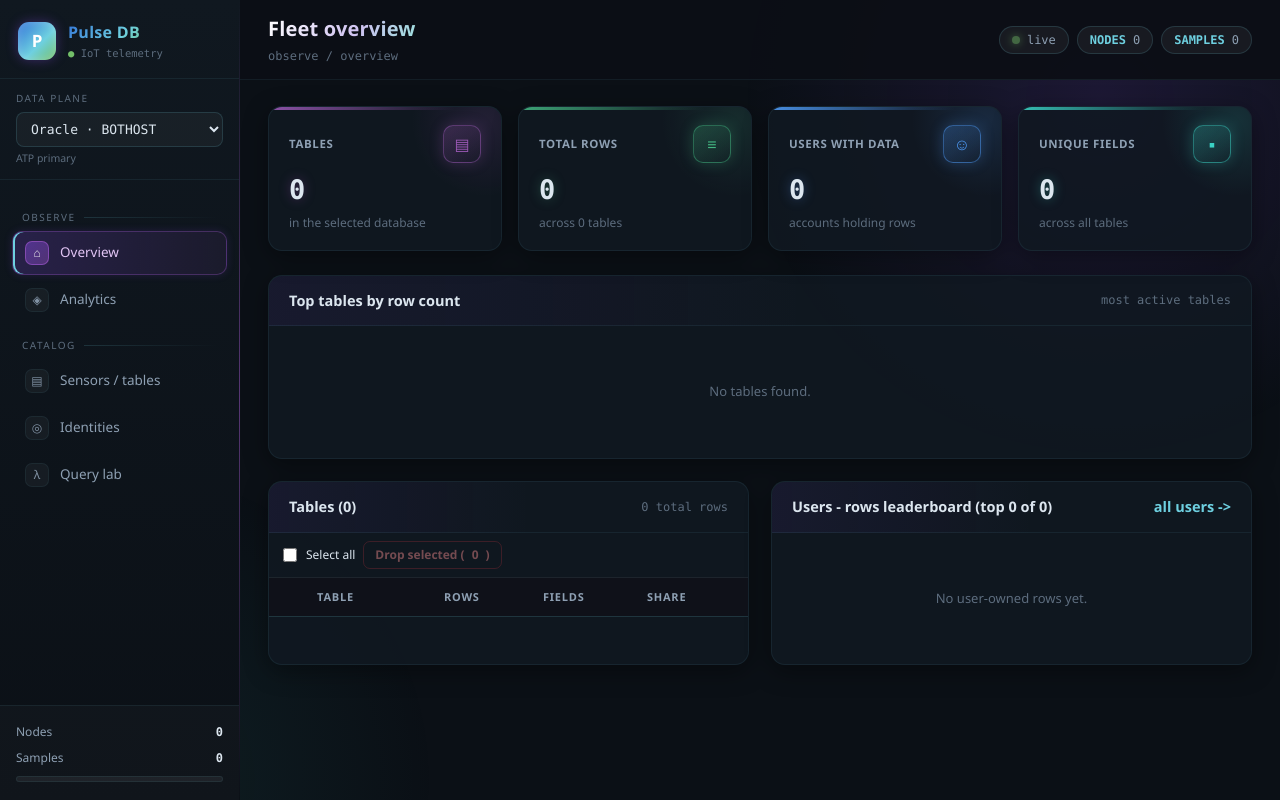
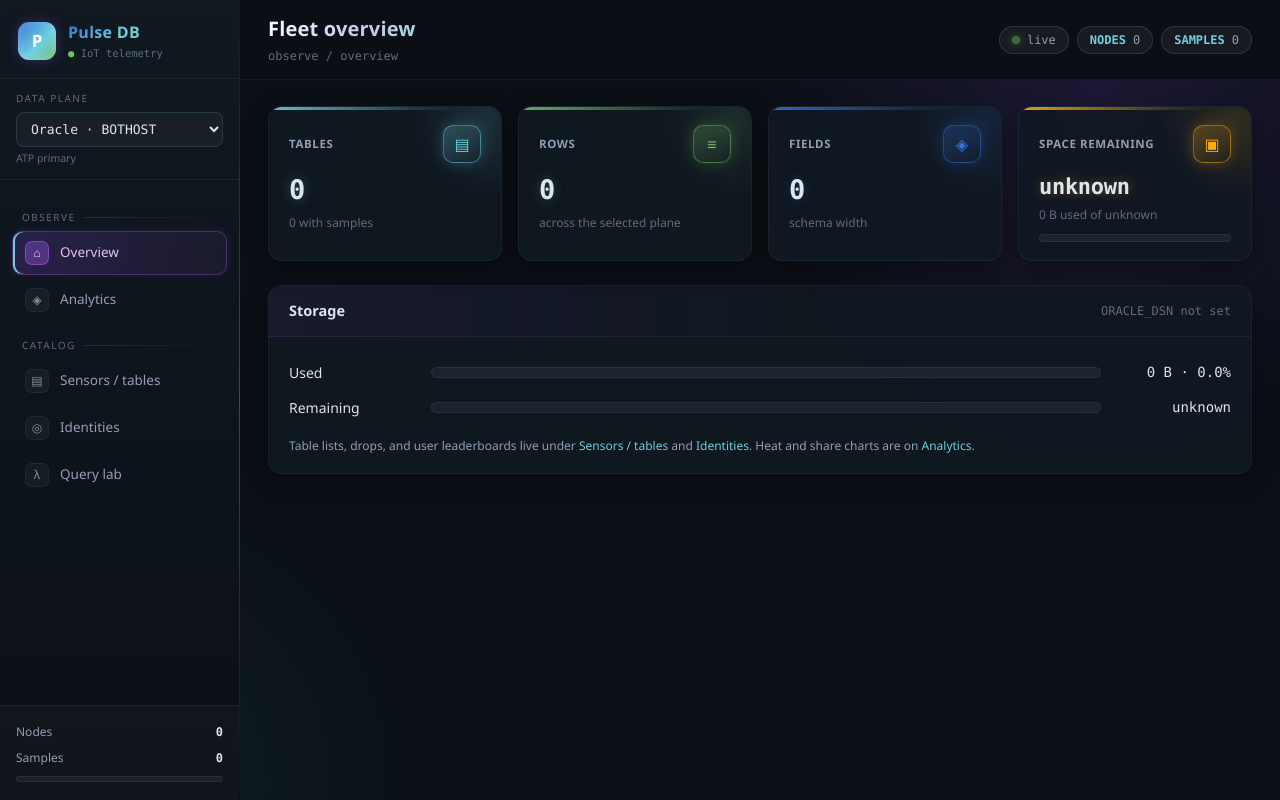
Before and after one commit to host1mc/appmain, a Flask app: page / in a window 1280 px wide. Run offline with Flask 3, Linux system fonts and the light colour scheme; lists and menus that the app fills with data are empty; parts of the project's set-up code (start-up, migrations or seed data) failed here and were passed over.

Commit message:
Strip overview of table/user dumps and show remaining storage.
Dashboard is KPIs plus used/remaining space (Oracle segments or HeatWave
schema size). Table CRUD stays on /tables.

Co-authored-by: arena-agent <297053741+arena-agent@users.noreply.github.com>

```diff
--- a/db_admin/app.py
+++ b/db_admin/app.py
@@ -413,6 +413,75 @@ def collection_count(coll_name):
     return 0
 
 
+def _fmt_bytes(n):
+    n = float(n or 0)
+    for unit in ("B", "KB", "MB", "GB", "TB"):
+        if n < 1024 or unit == "TB":
+            if unit == "B":
+                return f"{int(n)} {unit}"
+            return f"{n:.2f} {unit}"
+        n /= 1024.0
+    return f"{n:.2f} TB"
+
+
+def storage_report():
+    """Used vs remaining storage on the current data plane."""
+    used = 0
+    quota = 0
+    note = ""
+    s = _get_shard_id()
+    try:
+        if _is_oracle(s):
+            rows = _oracle_query(
+                "SELECT NVL(SUM(bytes), 0) AS used FROM user_segments", shard_id=s
+            )
+            used = int(rows[0]["USED"] if rows else 0)
+            qrows = _oracle_query(
+                "SELECT NVL(SUM(CASE WHEN max_bytes < 0 THEN NULL ELSE max_bytes END), 0) AS q "
+                "FROM user_ts_quotas",
+                shard_id=s,
+            )
+            quota = int(qrows[0]["Q"] if qrows else 0)
+            if quota <= 0:
+                try:
+                    quota = int(float(os.environ.get("ORACLE_STORAGE_GB", "20"))) * (1024 ** 3)
+                    note = "quota from ORACLE_STORAGE_GB (default 20 GB ATP)"
+                except (TypeError, ValueError):
+                    quota = 20 * (1024 ** 3)
+                    note = "default 20 GB ATP cap"
+        elif _is_heatwave(s):
+            rows = _heatwave_query(
+                "SELECT COALESCE(SUM(data_length + index_length), 0) AS used "
+                "FROM information_schema.tables WHERE table_schema = DATABASE()"
+            )
+            used = int(rows[0]["used"] if rows else 0)
+            try:
+                quota = int(float(os.environ.get("MYSQL_STORAGE_GB", "50"))) * (1024 ** 3)
+            except (TypeError, ValueError):
+                quota = 50 * (1024 ** 3)
+            note = "quota from MYSQL_STORAGE_GB (default 50 GB)"
+        elif _is_mongo(s):
+            stats = _mongo(s).command("dbStats")
+            used = int(stats.get("dataSize") or 0) + int(stats.get("indexSize") or 0)
+            quota = int(stats.get("fsTotalSize") or 0)
+            note = "Mongo dbStats"
+    except Exception as exc:
+        print(f"[db_admin] storage_report: {exc}")
+        note = str(exc)
+    remaining = max(0, quota - used) if quota else 0
+    pct = (100.0 * used / quota) if quota else 0.0
+    return {
+        "used": used,
+        "quota": quota,
+        "remaining": remaining,
+        "pct": min(100.0, pct),
+        "used_h": _fmt_bytes(used),
+        "quota_h": _fmt_bytes(quota) if quota else "unknown",
+        "remaining_h": _fmt_bytes(remaining) if quota else "unknown",
+        "note": note,
+    }
+
+
 def collections_report():
     if has_request_context() and getattr(g, "_collections_report", None) is not None:
         return g._collections_report
@@ -649,15 +718,15 @@ def _known_table(tname):
 @app.route("/")
 def dashboard():
     tables, totals = collections_report()
-    users = users_report()
-    top_tables = sorted(tables, key=lambda t: -t["rows"])[:8]
+    storage = storage_report()
+    live = sum(1 for t in tables if t.get("rows"))
     return render_template(
         "dashboard.html",
         tables=tables,
         totals=totals,
-        users=users[:10],
-        user_count=len(users),
-        top_tables=top_tables,
+        storage=storage,
+        live_count=live,
+        field_count=sum(t.get("fields") or 0 for t in tables),
     )
 
 
--- a/db_admin/templates/dashboard.html
+++ b/db_admin/templates/dashboard.html
@@ -4,167 +4,52 @@
 {% block crumb %}observe / overview{% endblock %}
 {% block content %}
 
-{% set pal = ['#7b46d6', '#9b59b6', '#4f9cf9', '#3ad1c4', '#43b581', '#f0b429', '#e879f9', '#ed4245'] %}
-{% set top_rows = tables|sort(attribute='rows', reverse=True) %}
-{% set tt_max = (top_tables[0].rows if top_tables else 0) or 1 %}
-{% set u_max = (users[0].rows if users else 0) or 1 %}
-
 <div class="stat-grid">
-  <div class="stat" style="--accent:#9b59b6">
-    <div class="top">
-      <div class="k">Tables</div>
-      <div class="ic">&#9636;</div>
+  <div class="stat" style="--accent:#6ed0e0">
+    <div class="top"><div class="k">Tables</div><div class="ic">▤</div></div>
+    <div class="v" data-anim="num" data-n="{{ tables|length }}">{{ tables|length }}</div>
+    <div class="d">{{ live_count }} with samples</div>
+  </div>
+  <div class="stat" style="--accent:#73bf69">
+    <div class="top"><div class="k">Rows</div><div class="ic">≡</div></div>
+    <div class="v" data-anim="num" data-n="{{ totals.rows }}">{{ totals.rows|num }}</div>
+    <div class="d">across the selected plane</div>
+  </div>
+  <div class="stat" style="--accent:#3274d9">
+    <div class="top"><div class="k">Fields</div><div class="ic">◈</div></div>
+    <div class="v" data-anim="num" data-n="{{ field_count }}">{{ field_count }}</div>
+    <div class="d">schema width</div>
+  </div>
+  <div class="stat" style="--accent:#faad14">
+    <div class="top"><div class="k">Space remaining</div><div class="ic">▣</div></div>
+    <div class="v" style="font-size:22px">{{ storage.remaining_h }}</div>
+    <div class="d">{{ storage.used_h }} used of {{ storage.quota_h }}</div>
+    <div class="mini" style="margin-top:10px">
+      <div class="fill" data-anim="bar" data-w="{{ storage.pct|round(1) }}" style="width:0"></div>
     </div>
-    <div class="v" data-anim="num" data-n="{{ tables|length }}">{{ tables|length }}</div>
-    <div class="d">in the selected database</div>
-  </div>
-
-  <div class="stat" style="--accent:#43b581">
-    <div class="top">
-      <div class="k">Total rows</div>
-      <div class="ic">&#8801;</div>
-    </div>
-    <div class="v" data-anim="num" data-n="{{ totals.rows }}">{{ totals.rows|num }}</div>
-    <div class="d">across {{ tables|length }} tables</div>
-    {% if top_rows and top_rows[0].rows %}
-    <div class="stackbar" data-anim="stack">
-      {% for t in top_rows[:6] %}
-      <div data-w="{{ (t.rows / top_rows[0].rows * 100)|round(2) }}" style="width:0;background:{{ pal[loop.index0 % 8] }}"></div>
-      {% endfor %}
-    </div>
-    <div class="stackbar seg-legend">
-      {% for t in top_rows[:6] %}
-      <span><i style="background:{{ pal[loop.index0 % 8] }}"></i>{{ t.name }} {{ t.rows|num }}</span>
-      {% endfor %}
-    </div>
-    {% endif %}
-  </div>
-
-  <div class="stat" style="--accent:#4f9cf9">
-    <div class="top">
-      <div class="k">Users with data</div>
-      <div class="ic">&#9786;</div>
-    </div>
-    <div class="v" data-anim="num" data-n="{{ users|length }}">{{ users|length }}</div>
-    <div class="d">accounts holding rows</div>
-  </div>
-
-  <div class="stat" style="--accent:#3ad1c4">
-    <div class="top">
-      <div class="k">Unique fields</div>
-      <div class="ic">&#9642;</div>
-    </div>
-    <div class="v">{{ tables|sum(attribute='fields') }}</div>
-    <div class="d">across all tables</div>
   </div>
 </div>
 
 <div class="panel">
   <div class="p-head">
-    <span>Top tables by row count</span>
-    <span class="sub">most active tables</span>
+    <span>Storage</span>
+    <span class="sub">{{ storage.note or 'schema usage' }}</span>
   </div>
   <div class="p-body">
-    {% for t in top_tables %}
-    <div class="tbar">
-      <div class="lbl mono">{{ t.name }}</div>
-      <div class="track">
-        <div class="seg-a" data-anim="bar" data-w="{{ (t.rows / tt_max * 100)|round(1) }}" style="width:0"></div>
-      </div>
-      <div class="vals"><b>{{ t.rows|num }}</b> rows &middot; {{ t.fields }} fields</div>
+    <div class="bar-row">
+      <div class="name">Used</div>
+      <div class="track"><div class="fill yellow" data-anim="bar" data-w="{{ storage.pct|round(1) }}" style="width:0"></div></div>
+      <div class="val mono">{{ storage.used_h }} · {{ '%.1f'|format(storage.pct) }}%</div>
     </div>
-    {% else %}
-    <div class="empty">No tables found.</div>
-    {% endfor %}
-  </div>
-</div>
-
-<div class="grid-2">
-  <div class="panel">
-    <div class="p-head">
-      <span>Tables ({{ tables|length }})</span>
-      <span class="sub">{{ totals.rows|num }} total rows</span>
+    <div class="bar-row">
+      <div class="name">Remaining</div>
+      <div class="track"><div class="fill green" data-anim="bar" data-w="{{ (100 - storage.pct)|round(1) }}" style="width:0"></div></div>
+      <div class="val mono">{{ storage.remaining_h }}</div>
     </div>
-    <div class="p-body flush">
-      <form data-mass action="/tables/drop_selected" method="post" data-confirm="Drop the selected table(s)? This cannot be undone.">
-        <input type="hidden" name="next" value="/">
-        <div style="display:flex;align-items:center;gap:8px;padding:8px 10px;border-bottom:1px solid rgba(255,255,255,.06)">
-          <label style="display:flex;align-items:center;gap:6px;font-size:12px;color:var(--muted2);cursor:pointer">
-            <input type="checkbox" data-check-all style="width:14px;height:14px;accent-color:#e74c3c">
-            <span>Select all</span>
-          </label>
-          <button class="btn sm danger ghost" type="submit" data-mass-btn disabled style="opacity:.45">
-            Drop selected (<span data-mass-count>0</span>)
-          </button>
-        </div>
-        <div class="table-wrap">
-          <table class="tbl sortable" id="tablesTbl">
-            <thead>
-              <tr>
-                <th style="width:28px"></th>
-                <th data-key>Table</th><th data-key class="num">Rows</th><th data-key class="num">Fields</th>
-                <th class="num">Share</th><th></th>
-              </tr>
-            </thead>
-            <tbody>
-              {% for t in tables %}
-              <tr>
-                <td><input type="checkbox" name="tname" value="{{ t.name }}" style="width:14px;height:14px;accent-color:#e74c3c;cursor:pointer"></td>
-                <td class="mono fw-bold">{{ t.name }}</td>
-                <td class="num mono" data-v="{{ t.rows }}">{{ t.rows|num }}</td>
-                <td class="num mono" data-v="{{ t.fields }}">{{ t.fields }}</td>
-                <td class="num">
-                  <div class="mini" style="width:110px;margin-left:auto">
-                    <div data-anim="bar" data-w="{{ (t.rows / totals.rows * 100)|round(1) if totals.rows else 0 }}" style="width:0"></div>
-                  </div>
-                </td>
-                <td class="num">
-                  <a class="btn sm" href="/table/{{ t.name }}">Open</a>
-                  <a class="btn sm ghost" href="/table/{{ t.name }}/export.csv">CSV</a>
-                  <button class="btn sm danger ghost" type="button" data-post="/table/{{ t.name|urlencode }}/drop" data-confirm="Drop table {{ t.name }}? This cannot be undone." title="Drop table">
-                    <svg width="11" height="11" viewBox="0 0 24 24" fill="none" stroke="currentColor" stroke-width="2.5" stroke-linecap="round" stroke-linejoin="round"><path d="M3 6h18M8 6V4a2 2 0 0 1 2-2h4a2 2 0 0 1 2 2v2m3 0v14a2 2 0 0 1-2 2H7a2 2 0 0 1-2-2V6"/></svg>
-                    Delete
-                  </button>
-                </td>
-              </tr>
-              {% endfor %}
-            </tbody>
-          </table>
-        </div>
-      </form>
-    </div>
-  </div>
-
-  <div class="panel">
-    <div class="p-head">
-      <span>Users - rows leaderboard (top {{ users|length }} of {{ user_count }})</span>
-      <a href="/users">all users -&gt;</a>
-    </div>
-    <div class="p-body">
-      <div class="lb">
-        {% for u in users %}
-        <div class="lb-card">
-          <span class="rank {{ 'medal' if loop.index == 1 else ('medal2' if loop.index == 2 else ('medal3' if loop.index == 3 else '')) }}">{{ loop.index }}</span>
-          <div class="uid">{{ u.id|shortid }}{% if u.name %} <span class="badge purple">{{ u.name }}</span>{% endif %}</div>
-          <div class="meta">{{ u.tables }} table(s) &middot; {{ u.rows|num }} rows</div>
-          <div class="foot">
-            <a class="btn sm ghost" href="/user/{{ u.id|urlencode }}">Detail</a>
-            <button class="btn sm danger ghost" type="button" data-post="/user/{{ u.id|urlencode }}/delete_all" data-confirm="Delete ALL data for this user? This cannot be undone.">
-              <svg width="11" height="11" viewBox="0 0 24 24" fill="none" stroke="currentColor" stroke-width="2.5" stroke-linecap="round" stroke-linejoin="round"><path d="M3 6h18M8 6V4a2 2 0 0 1 2-2h4a2 2 0 0 1 2 2v2m3 0v14a2 2 0 0 1-2 2H7a2 2 0 0 1-2-2V6"/></svg>
-              Delete
-            </button>
-          </div>
-          {% if u_max > 0 %}
-          <div class="mini" style="margin-top:9px">
-            <div class="fill" data-anim="bar" data-w="{{ (u.rows / u_max * 100)|round(1) }}" style="width:0"></div>
-          </div>
-          {% endif %}
-        </div>
-        {% else %}
-        <div class="empty">No user-owned rows yet.</div>
-        {% endfor %}
-      </div>
-    </div>
+    <p class="small text-muted" style="margin:12px 0 0">
+      Table lists, drops, and user leaderboards live under <a href="/tables">Sensors / tables</a>
+      and <a href="/users">Identities</a>. Heat and share charts are on <a href="/analytics">Analytics</a>.
+    </p>
   </div>
 </div>
 
```
